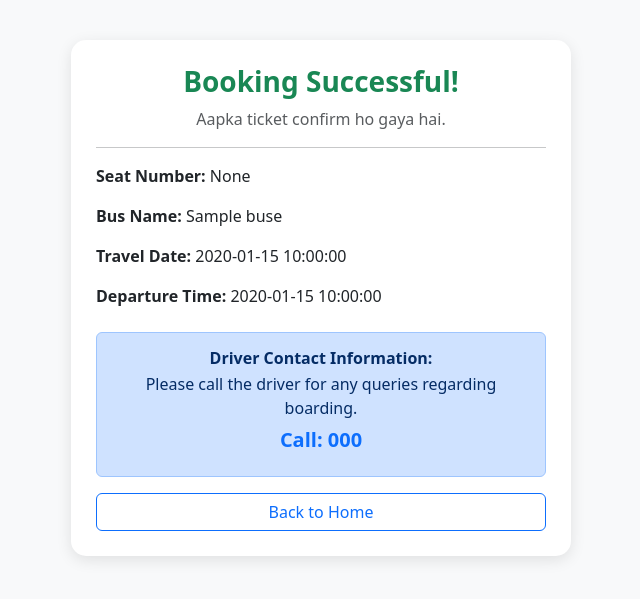
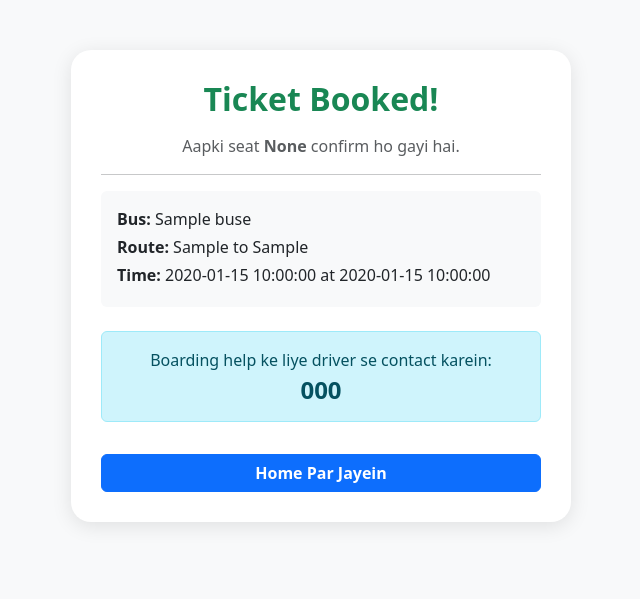
Before and after one commit to upadhyaaman593-dev/bus-booking-bihar, a Flask app: page /success in a window 1280 px wide. Shown: the top 599 px of the page, without its empty margins (319-959 px from the left). Run offline with Flask 3, Linux system fonts and the light colour scheme; a database or web service that is not in the repository returns one stand-in record (values such as "Sample title"); some libraries are stand-ins or nearby versions.

Commit message:
Update success.html

```diff
--- a/templates/success.html
+++ b/templates/success.html
@@ -6,32 +6,27 @@
     <link href="https://cdn.jsdelivr.net/npm/bootstrap@5.3.0/dist/css/bootstrap.min.css" rel="stylesheet">
     <title>Booking Success</title>
     <style>
-        .success-card { max-width: 500px; margin: 40px auto; background: white; padding: 25px; border-radius: 15px; box-shadow: 0 4px 15px rgba(0,0,0,0.1); text-align: center; }
+        body { background-color: #f8f9fa; }
+        .success-card { max-width: 500px; margin: 50px auto; background: white; padding: 30px; border-radius: 20px; box-shadow: 0 4px 20px rgba(0,0,0,0.1); text-align: center; }
     </style>
 </head>
-<body class="bg-light">
-
-<div class="container">
-    <div class="success-card">
-        <h3 class="text-success fw-bold">Booking Successful!</h3>
-        <p class="text-muted">Aapka ticket confirm ho gaya hai.</p>
-        <hr>
-        <div class="text-start mb-4">
-            <p><strong>Seat Number:</strong> {{ seat }}</p>
-            <p><strong>Bus Name:</strong> {{ bus.bus_name }}</p>
-            <p><strong>Travel Date:</strong> {{ bus.dep_date }}</p>
-            <p><strong>Departure Time:</strong> {{ bus.time }}</p>
+<body>
+    <div class="container">
+        <div class="success-card">
+            <h2 class="text-success fw-bold mb-3">Ticket Booked!</h2>
+            <p class="text-muted">Aapki seat <strong>{{ seat }}</strong> confirm ho gayi hai.</p>
+            <hr>
+            <div class="bg-light p-3 rounded text-start mb-4">
+                <p class="mb-1"><strong>Bus:</strong> {{ bus.bus_name }}</p>
+                <p class="mb-1"><strong>Route:</strong> {{ bus.route_from }} to {{ bus.route_to }}</p>
+                <p class="mb-1"><strong>Time:</strong> {{ bus.dep_date }} at {{ bus.time }}</p>
+            </div>
+            <div class="alert alert-info">
+                <p class="mb-1">Boarding help ke liye driver se contact karein:</p>
+                <h4 class="fw-bold mb-0">{{ bus.driver_phone }}</h4>
+            </div>
+            <a href="/" class="btn btn-primary w-100 fw-bold mt-3">Home Par Jayein</a>
         </div>
-
-        <div class="alert alert-primary py-3">
-            <h6 class="fw-bold mb-1">Driver Contact Information:</h6>
-            <p class="mb-0">Please call the driver for any queries regarding boarding.</p>
-            <h5 class="fw-bold mt-2"><a href="tel:{{ bus.driver_phone }}" class="text-decoration-none">Call: {{ bus.driver_phone }}</a></h5>
-        </div>
-
-        <a href="/" class="btn btn-outline-primary w-100">Back to Home</a>
     </div>
-</div>
-
 </body>
 </html>
```
